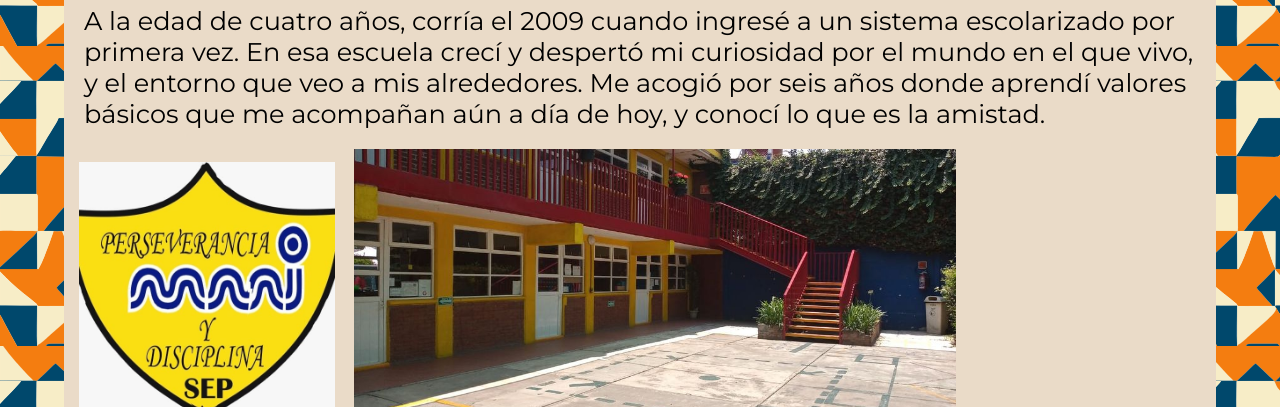
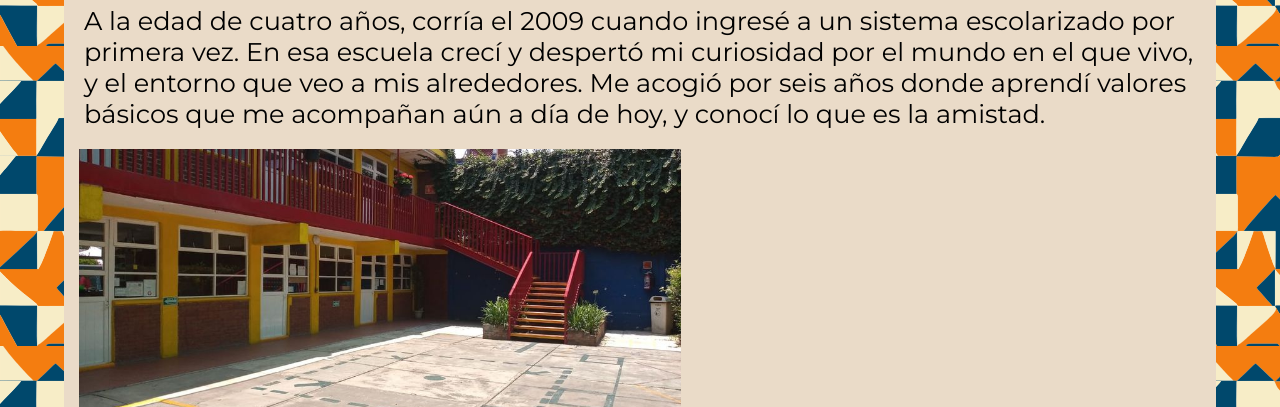
Before and after one commit to Oscar-Cabr/proyecto-desarrollo-web-basico, a plain HTML site: page formacion.html in a window 1280 px wide. Shown: the part 254-661 px from the top of the page. Drawn offline with Linux system fonts and the light colour scheme; a web font is replaced by a local one.

Commit message:
Update formacion.html

```diff
--- a/formacion.html
+++ b/formacion.html
@@ -31,7 +31,6 @@
         <p class="elementary_title">Escuela primaria</p>
         <p class="school_title"><b>Margarita Maza de Juárez</b></p>
         <p class="school_text">A la edad de cuatro años, corría el 2009 cuando ingresé a un sistema escolarizado por primera vez. En esa escuela crecí y despertó mi curiosidad por el mundo en el que vivo, y el entorno que veo a mis alrededores. Me acogió por seis años donde aprendí valores básicos que me acompañan aún a día de hoy, y conocí lo que es la amistad.</p>
-        <a href="https://www.facebook.com/escuelamargaritamaza/" target="_blank"><img class="school_images" src="media/escudo_primaria.jpg" alt="Escudo primaria Margarita Maza de Juárez"></a>
         <img class="school_images_h" src="media/imagen_primaria.jpg" alt="Imagen de la primaria">
     </section>
     <section class="school_container">
```
